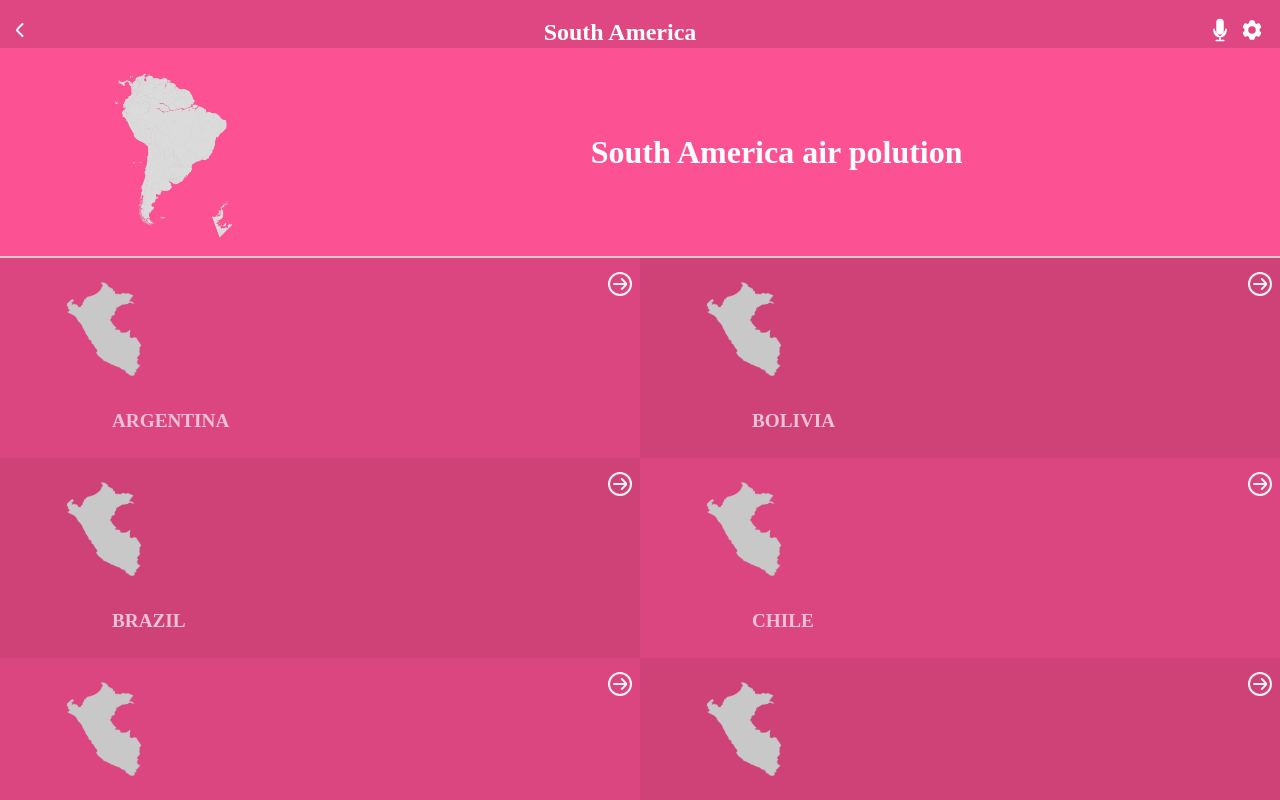
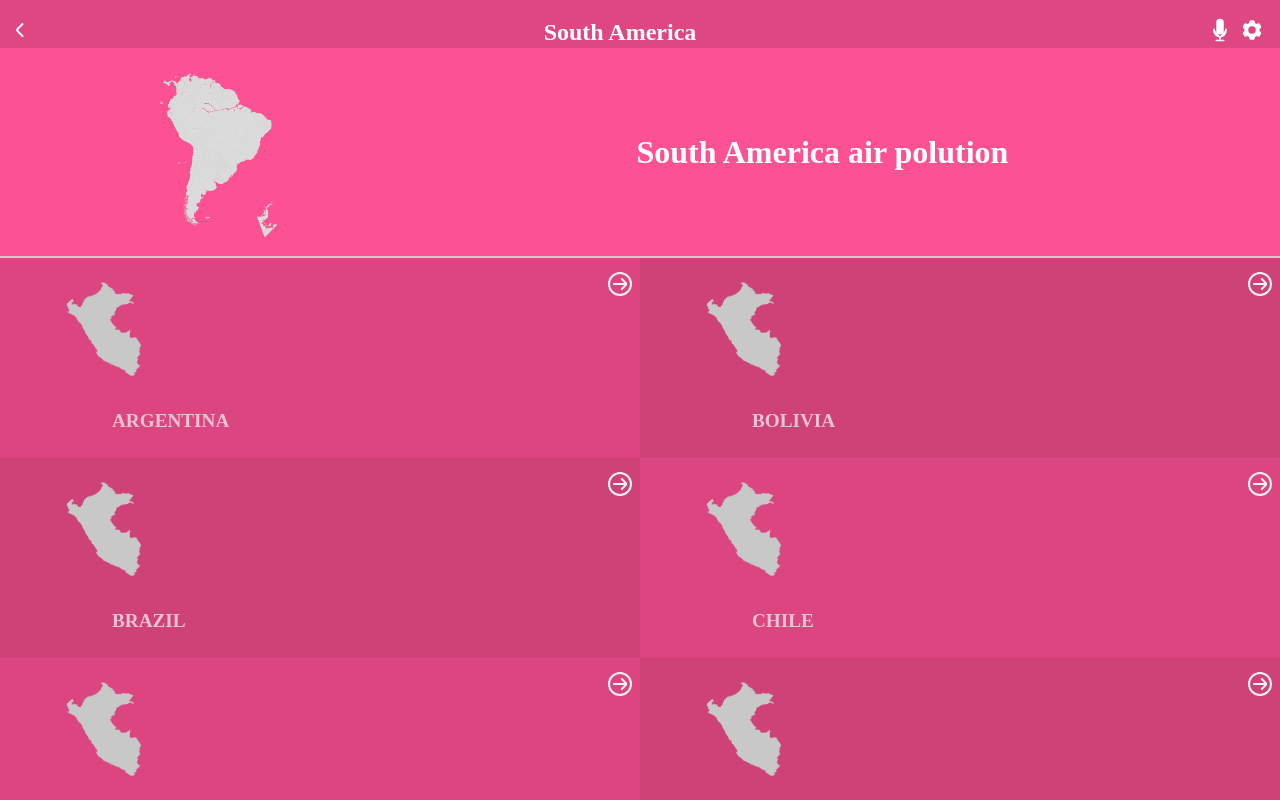
Before and after one commit to ulises2607/Metrics-webapp, a React (Create React App) app: page / in a window 1280 px wide. Built offline with nearby package versions, Linux system fonts and the light colour scheme.

Commit message:
Fix header display

```diff
--- a/src/Assets/Styles/Header.css
+++ b/src/Assets/Styles/Header.css
@@ -1,5 +1,5 @@
 .header-container {
-  width: 100vw;
+  width: 100%;
   height: 13rem;
   display: flex;
   justify-content: center;
@@ -17,9 +17,8 @@
 
 .title-header-container {
   display: flex;
-  width: 100%;
+  width: 70%;
   height: 100%;
   justify-content: center;
   align-items: center;
-  padding: 4rem;
 }
```
